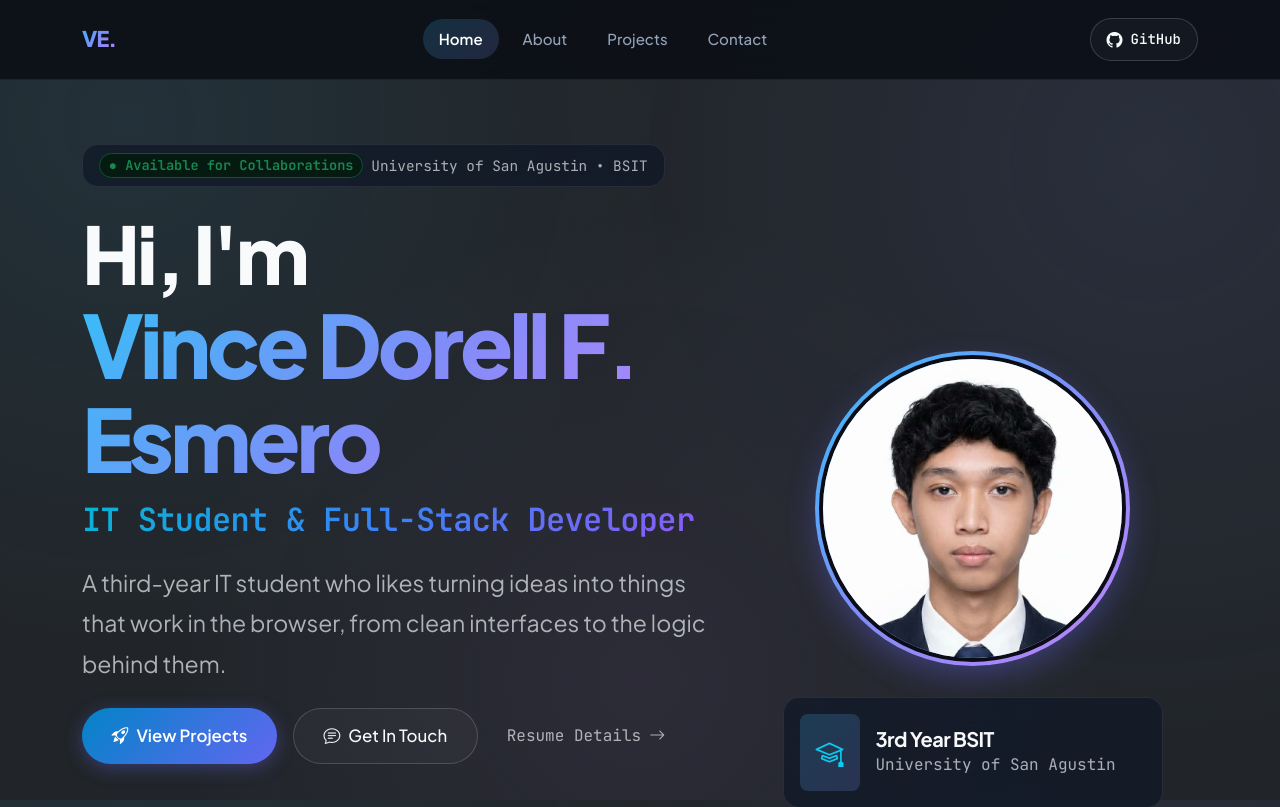
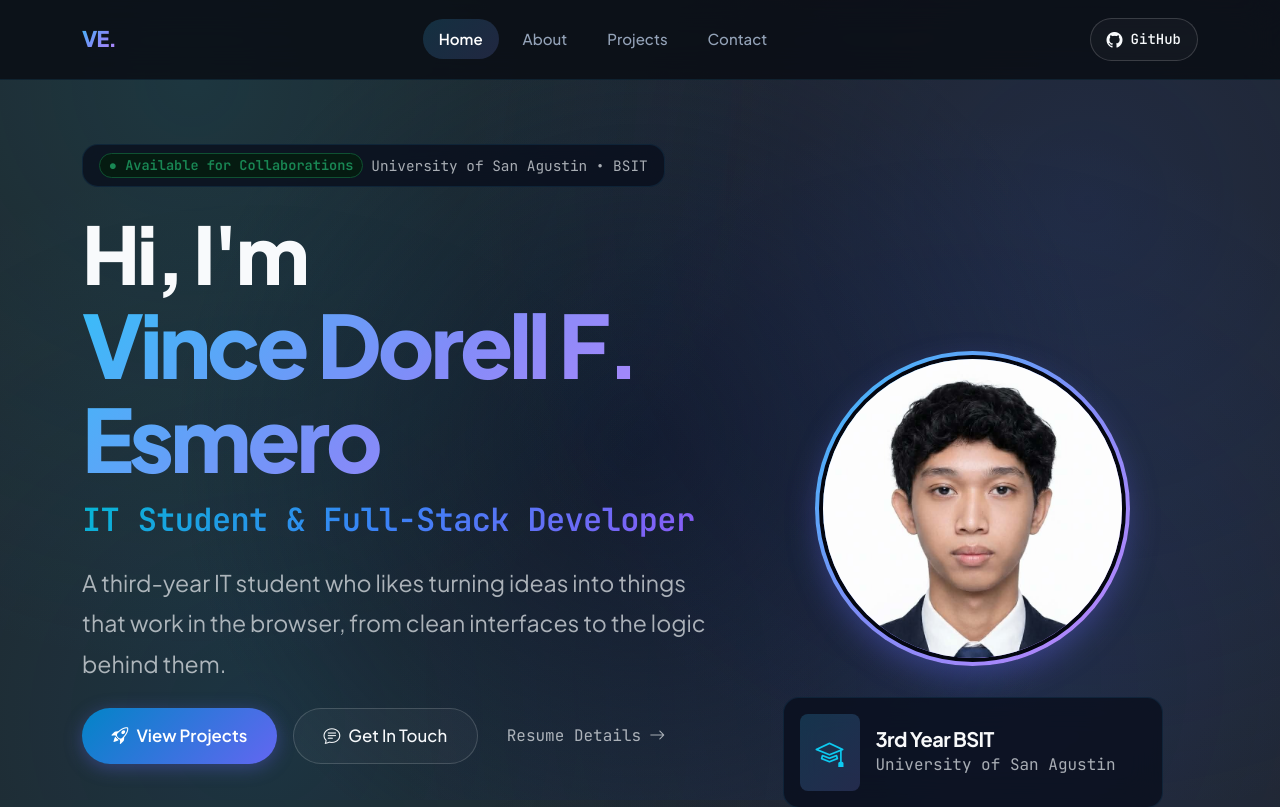
Before and after one commit to vincee921712/react-bootstrap-portfolio, a React (Vite) app: page / in a window 1280 px wide. Shown: the top 807 px of the page. Built offline with nearby package versions, Linux system fonts and the light colour scheme.

Commit message:
style: deepen background to dark midnight obsidian with rich blue ambient gradient glow

```diff
--- a/src/index.css
+++ b/src/index.css
@@ -1,21 +1,21 @@
 @import url('https://fonts.googleapis.com/css2?family=JetBrains+Mono:wght@400;500;600&family=Plus+Jakarta+Sans:wght@400;500;600;700;800&display=swap');
 
 :root {
-  /* Rich Deep Dark Palette */
-  --bg-dark: #0a0d14;
-  --bg-card: rgba(17, 24, 39, 0.75);
-  --bg-card-hover: rgba(30, 41, 59, 0.85);
+  /* Ultra-Deep Midnight Obsidian Palette */
+  --bg-dark: #040711;
+  --bg-card: rgba(8, 14, 28, 0.78);
+  --bg-card-hover: rgba(14, 23, 44, 0.88);
 
   /* Gradients */
   --gradient-primary: linear-gradient(135deg, #38bdf8 0%, #818cf8 50%, #c084fc 100%);
   --gradient-accent: linear-gradient(135deg, #06b6d4 0%, #3b82f6 50%, #8b5cf6 100%);
-  --gradient-glow: linear-gradient(135deg, rgba(56, 189, 248, 0.15) 0%, rgba(129, 140, 248, 0.15) 50%, rgba(192, 132, 252, 0.15) 100%);
+  --gradient-glow: linear-gradient(135deg, rgba(56, 189, 248, 0.18) 0%, rgba(129, 140, 248, 0.18) 50%, rgba(192, 132, 252, 0.15) 100%);
   --gradient-card-border: linear-gradient(135deg, rgba(56, 189, 248, 0.4), rgba(129, 140, 248, 0.2), rgba(192, 132, 252, 0.4));
   --gradient-btn: linear-gradient(135deg, #0284c7 0%, #6366f1 100%);
   --gradient-btn-hover: linear-gradient(135deg, #0369a1 0%, #4f46e5 100%);
 
   /* Hairlines & Borders */
-  --border-subtle: rgba(255, 255, 255, 0.08);
+  --border-subtle: rgba(56, 189, 248, 0.1);
   --border-focus: #38bdf8;
 
   /* Typography Colors */
@@ -38,9 +38,11 @@ body {
   line-height: 1.6;
   -webkit-font-smoothing: antialiased;
   background-image:
-    radial-gradient(circle at 10% 15%, rgba(56, 189, 248, 0.08) 0%, transparent 40%),
-    radial-gradient(circle at 90% 20%, rgba(129, 140, 248, 0.09) 0%, transparent 45%),
-    radial-gradient(circle at 50% 85%, rgba(192, 132, 252, 0.07) 0%, transparent 50%);
+    radial-gradient(circle at 15% 10%, rgba(14, 116, 144, 0.22) 0%, transparent 45%),
+    radial-gradient(circle at 85% 25%, rgba(30, 58, 138, 0.26) 0%, transparent 50%),
+    radial-gradient(circle at 50% 55%, rgba(15, 23, 42, 0.8) 0%, transparent 60%),
+    radial-gradient(circle at 75% 85%, rgba(29, 78, 216, 0.18) 0%, transparent 48%),
+    radial-gradient(circle at 20% 90%, rgba(2, 132, 199, 0.16) 0%, transparent 45%);
   background-attachment: fixed;
 }
 
```
